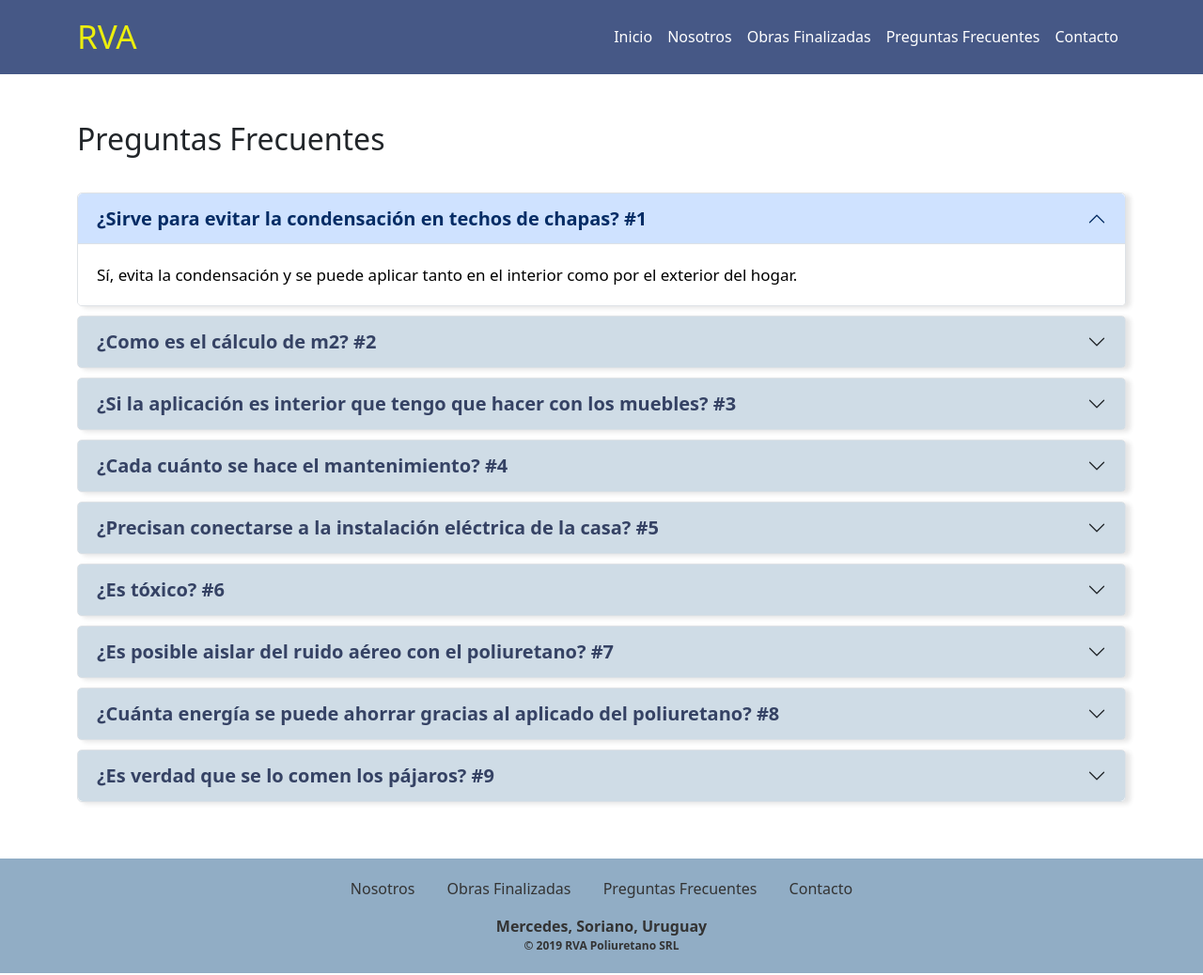
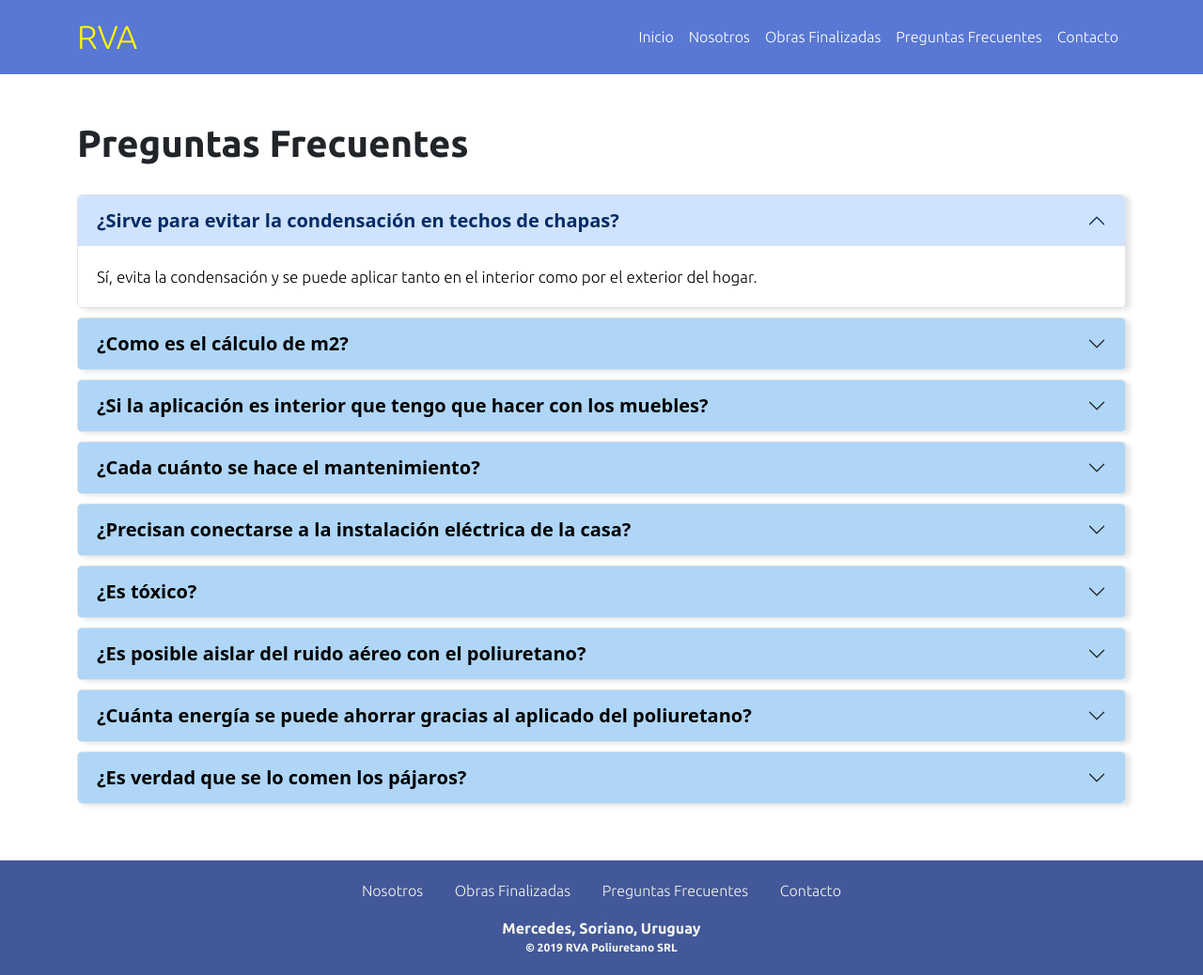
Before and after one commit to RaulAvilaa/pagina-rva-poliuretano, a website: page pages/preguntas-frecuentes.html in a window 1280 px wide. Shown: the whole page at 94% size. Drawn offline with nearby package versions, Linux system fonts and the light colour scheme.

Commit message:
Agregue fuentes nuevas y cambio de colores en el nav y footer

```diff
--- a/pages/preguntas-frecuentes.html
+++ b/pages/preguntas-frecuentes.html
@@ -58,7 +58,7 @@
                     <button class="accordion-button" type="button" data-bs-toggle="collapse"
                         data-bs-target="#panelsStayOpen-collapseOne" aria-expanded="true"
                         aria-controls="panelsStayOpen-collapseOne">
-                        ¿Sirve para evitar la condensación en techos de chapas? #1
+                        ¿Sirve para evitar la condensación en techos de chapas?
                     </button>
                 </h2>
                 <div id="panelsStayOpen-collapseOne" class="accordion-collapse collapse show">
@@ -73,7 +73,7 @@
                     <button class="accordion-button collapsed" type="button" data-bs-toggle="collapse"
                         data-bs-target="#panelsStayOpen-collapseTwo" aria-expanded="false"
                         aria-controls="panelsStayOpen-collapseTwo">
-                        ¿Como es el cálculo de m2? #2
+                        ¿Como es el cálculo de m2?
                     </button>
                 </h2>
                 <div id="panelsStayOpen-collapseTwo" class="accordion-collapse collapse">
@@ -90,7 +90,7 @@
                     <button class="accordion-button collapsed" type="button" data-bs-toggle="collapse"
                         data-bs-target="#panelsStayOpen-collapseThree" aria-expanded="false"
                         aria-controls="panelsStayOpen-collapseThree">
-                        ¿Si la aplicación es interior que tengo que hacer con los muebles? #3
+                        ¿Si la aplicación es interior que tengo que hacer con los muebles?
                     </button>
                 </h2>
                 <div id="panelsStayOpen-collapseThree" class="accordion-collapse collapse">
@@ -105,7 +105,7 @@
                     <button class="accordion-button collapsed" type="button" data-bs-toggle="collapse"
                         data-bs-target="#panelsStayOpen-collapseFour" aria-expanded="false"
                         aria-controls="panelsStayOpen-collapseFour">
-                        ¿Cada cuánto se hace el mantenimiento? #4
+                        ¿Cada cuánto se hace el mantenimiento?
                     </button>
                 </h2>
                 <div id="panelsStayOpen-collapseFour" class="accordion-collapse collapse">
@@ -121,7 +121,7 @@
                     <button class="accordion-button collapsed" type="button" data-bs-toggle="collapse"
                         data-bs-target="#panelsStayOpen-collapseFive" aria-expanded="false"
                         aria-controls="panelsStayOpen-collapseFive">
-                        ¿Precisan conectarse a la instalación eléctrica de la casa? #5
+                        ¿Precisan conectarse a la instalación eléctrica de la casa?
                     </button>
                 </h2>
                 <div id="panelsStayOpen-collapseFive" class="accordion-collapse collapse">
@@ -136,7 +136,7 @@
                     <button class="accordion-button collapsed" type="button" data-bs-toggle="collapse"
                         data-bs-target="#panelsStayOpen-collapseSix" aria-expanded="false"
                         aria-controls="panelsStayOpen-collapseSix">
-                        ¿Es tóxico? #6
+                        ¿Es tóxico?
                     </button>
                 </h2>
                 <div id="panelsStayOpen-collapseSix" class="accordion-collapse collapse">
@@ -151,7 +151,7 @@
                     <button class="accordion-button collapsed" type="button" data-bs-toggle="collapse"
                         data-bs-target="#panelsStayOpen-collapseSeven" aria-expanded="false"
                         aria-controls="panelsStayOpen-collapseSeven">
-                        ¿Es posible aislar del ruido aéreo con el poliuretano? #7
+                        ¿Es posible aislar del ruido aéreo con el poliuretano?
                     </button>
                 </h2>
                 <div id="panelsStayOpen-collapseSeven" class="accordion-collapse collapse">
@@ -166,7 +166,7 @@
                     <button class="accordion-button collapsed" type="button" data-bs-toggle="collapse"
                         data-bs-target="#panelsStayOpen-collapseEight" aria-expanded="false"
                         aria-controls="panelsStayOpen-collapseEight">
-                        ¿Cuánta energía se puede ahorrar gracias al aplicado del poliuretano? #8
+                        ¿Cuánta energía se puede ahorrar gracias al aplicado del poliuretano?
                     </button>
                 </h2>
                 <div id="panelsStayOpen-collapseEight" class="accordion-collapse collapse">
@@ -183,7 +183,7 @@
                     <button class="accordion-button collapsed" type="button" data-bs-toggle="collapse"
                         data-bs-target="#panelsStayOpen-collapseNine" aria-expanded="false"
                         aria-controls="panelsStayOpen-collapseNine">
-                        ¿Es verdad que se lo comen los pájaros? #9
+                        ¿Es verdad que se lo comen los pájaros?
                     </button>
                 </h2>
                 <div id="panelsStayOpen-collapseNine" class="accordion-collapse collapse">
--- a/scss/base/_variables.scss
+++ b/scss/base/_variables.scss
@@ -1,5 +1,7 @@
+@import url('https://fonts.googleapis.com/css2?family=Ubuntu:ital,wght@0,300;0,700;1,700&display=swap');
+
 :root {
-    --color1: #465886;
-    --color2: #7AABB8;
-    --color3: #91ADC5;
+    --color1: #5978d4;
+    --color2: #193ea3;
+    --color3: #435898;
 }
--- a/scss/components/_footer.scss
+++ b/scss/components/_footer.scss
@@ -1,18 +1,20 @@
 /* Estilos generales footer */
 .footer-nav {
+    font-family: 'Ubuntu', sans-serif;
+    font-weight: 300;
     background-color: var(--color3);
     padding: 20px 0;
     text-align: center;
-    color: #333;
+    color: #f3f5ef;
 
     .enlaces-nav {
         margin: 0 15px;
         text-decoration: none;
-        color: #333;
+        color: #f3f5ef;
         transition: color 0.2s;
 
         &:hover {
-            color: white;
+            color: #fff700;
         }
     }
 
--- a/scss/components/_navbar.scss
+++ b/scss/components/_navbar.scss
@@ -1,21 +1,24 @@
 /* NAV */
 nav {
     background-color: var(--color1);
+    font-family: 'Ubuntu', sans-serif;
+    font-weight: 300;
 
     .nav-link {
         color: #ffffff;
 
         &:hover {
-            color: var(--color2);
+            color: #fff700;
         }
     }
 
     .navbar-brand {
         font-size: 35px;
-        color: #ffff00e5;
+        color: #fff700;
 
         &:hover {
-            color: #f5f5059f;
+            color: #f5f505ad;
+            transition: 0.2s;
         }
     }
 }
--- a/scss/layout/_contacto.scss
+++ b/scss/layout/_contacto.scss
@@ -1,6 +1,8 @@
 /* Estilos del formulario de contacto */
 .container {
     h2 {
+        font-family: 'Ubuntu', sans-serif;
+        font-weight: 700;
         display: flex;
         flex-wrap: wrap;
         justify-content: flex-start;
@@ -78,7 +80,7 @@
         /* Botón de envío del formulario */
         button[type="submit"] {
             padding: 10px 20px;
-            background-color: #007bff;
+            background-color: var(--color1);
             color: white;
             border: none;
             border-radius: 4px;
--- a/scss/layout/_index.scss
+++ b/scss/layout/_index.scss
@@ -3,7 +3,8 @@
 .contenedor {
     h1 {
         font-size: 55px;
-        font-family: 'Gill Sans', 'Gill Sans MT', Calibri, 'Trebuchet MS', sans-serif;
+        font-family: 'Ubuntu', sans-serif;
+        font-weight: 700;
         text-align: center;
         padding-top: 40px;
         padding-bottom: 20px;
@@ -23,6 +24,8 @@
 }
 
 .subtitulo {
+    font-family: 'Ubuntu', sans-serif;
+    font-weight: 700;
     text-align: center;
     font-size: 30px;
     padding-bottom: 15px;
--- a/scss/layout/_nosotros.scss
+++ b/scss/layout/_nosotros.scss
@@ -1,4 +1,12 @@
 /* Estilo Nosotros */
+
+.container-nosotros {
+    h2 {
+        font-family: 'Ubuntu', sans-serif;
+        font-weight: 700;
+        font-size: 40px;
+    }
+}
 
 .img-nosotros {
     width: 100%;
@@ -18,7 +26,7 @@
 
 .container-textoNosotros1,
 .container-textoNosotros2 {
-    background-color: #91adc55c;
+    background-color: #91adc542;
     padding: 15px;
     box-shadow: 5px 5px 5px 0px #35426481;
 
--- a/scss/layout/_obras-finalizadas.scss
+++ b/scss/layout/_obras-finalizadas.scss
@@ -1,4 +1,12 @@
 /* ESTILO DE OBRAS FINALIZADAS */
+
+.container-title {
+    h1 {
+        font-family: 'Ubuntu', sans-serif;
+        font-weight: 700;
+        font-size: 40px;
+    }
+}
 
 .container-column {
     display: grid;
--- a/scss/layout/_preguntas-frecuentes.scss
+++ b/scss/layout/_preguntas-frecuentes.scss
@@ -1,8 +1,12 @@
 /* Estilos de Preguntas Frecuentes */
 .tituloPF {
-    font-size: 40px;
-    text-align: left;
-    margin-bottom: 30px;
+    h2 {
+        font-family: 'Ubuntu', sans-serif;
+        font-weight: 700;
+        font-size: 40px;
+        text-align: left;
+        margin-bottom: 30px;
+    }
 
     @media (max-width: 768px) {
         font-size: 24px;
@@ -31,19 +35,21 @@
             transition: background-color 0.3s ease-in-out;
 
             &:hover {
-                background-color: #35426471;
+                background-color: #4e6ec071;
                 color: #000000;
             }
 
             &.collapsed {
-                background-color: #91adc56e;
-                color: #354264;
+                background-color: #6db4f18c;
+                color: #000000;
             }
         }
 
         .accordion-body {
             background-color: #fff;
             color: #000000;
+            font-family: 'Ubuntu', sans-serif;
+            font-weight: 300;
             font-size: 17px;
             padding: 20px;
         }
```
Also changed, not shown: css/style.css, 1 other file.
